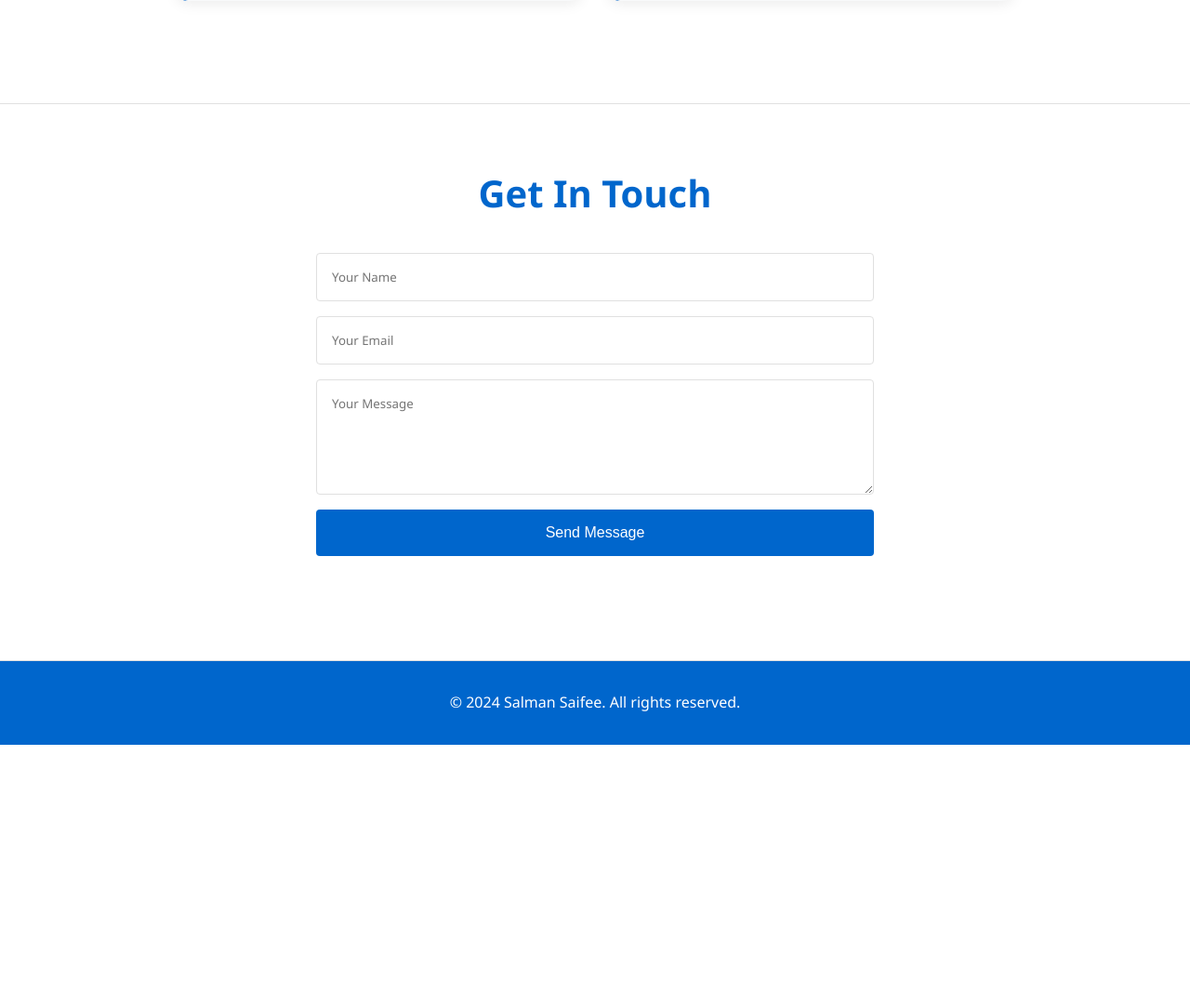
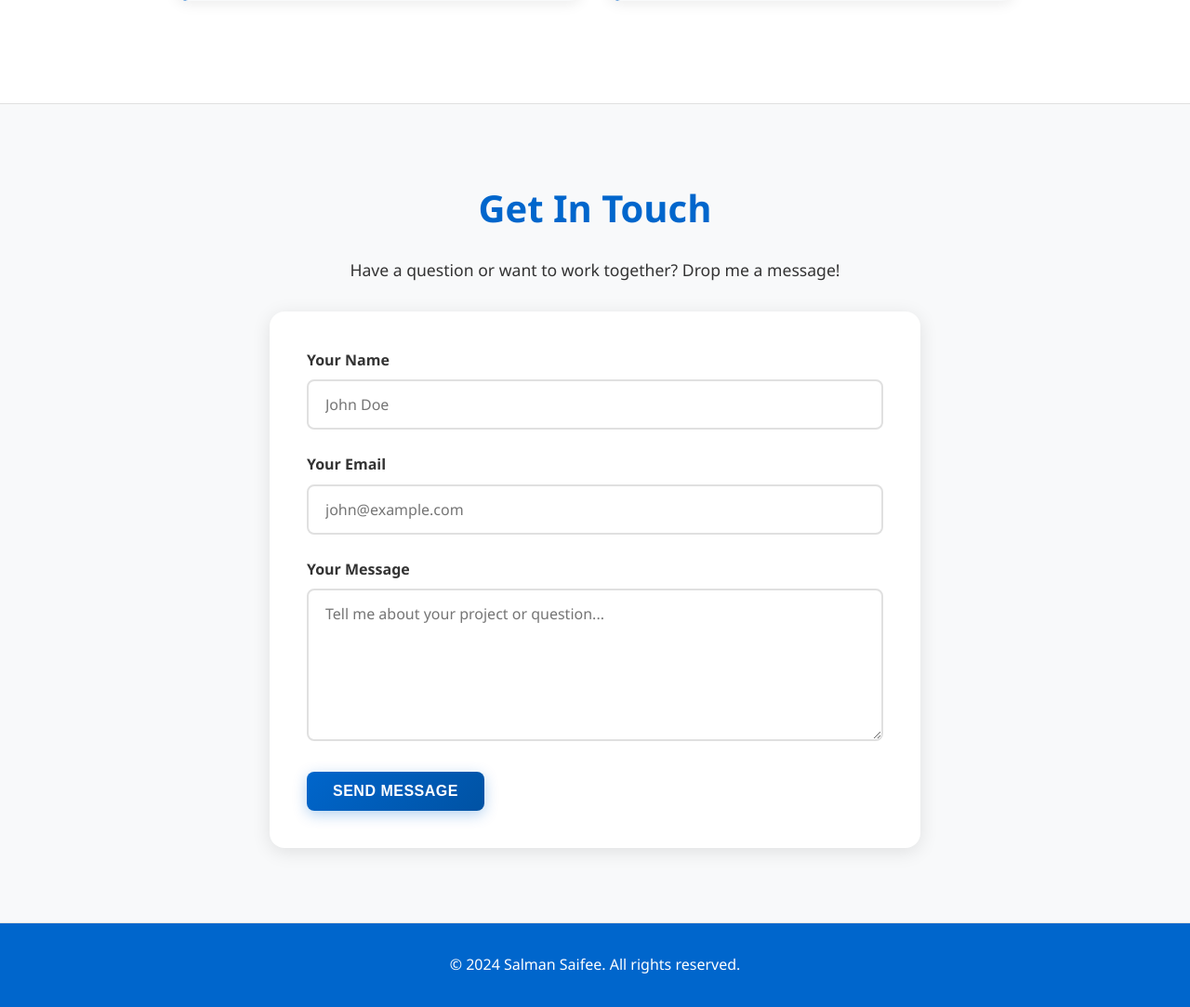
Before and after one commit to salmansaifee/portfolio-website, a Flask app: page / in a window 1280 px wide. Shown: the part 3863-4946 px from the top of the page at 93% size. Before the commit the page ends 4664 px from the top, so only its background shows below. Run offline with Flask 3, Linux system fonts and the light colour scheme.

Commit message:
Added working contact form with EmailJS

```diff
--- a/backend/static/css/style.css
+++ b/backend/static/css/style.css
@@ -646,38 +646,125 @@ h2 {
 }
 
 /* Contact */
+/* ============================================
+   CONTACT FORM SECTION
+   ============================================ */
+
+.contact {
+    padding: 80px 20px;
+    background: #f8f9fa;
+}
+
+.contact h2 {
+    text-align: center;
+    font-size: 2.5em;
+    color: #0066cc;
+    margin-bottom: 20px;
+}
+
 .contact-form {
-    max-width: 600px;
-    margin: 0 auto 3rem;
-    display: flex;
-    flex-direction: column;
-    gap: 1rem;
-}
-
-.contact-form input,
-.contact-form textarea {
-    padding: 1rem;
-    border: 1px solid var(--border);
-    border-radius: 4px;
+    max-width: 700px;
+    margin: 0 auto;
+    background: white;
+    padding: 40px;
+    border-radius: 16px;
+    box-shadow: 0 4px 20px rgba(0, 0, 0, 0.1);
+}
+
+.form-group {
+    margin-bottom: 25px;
+}
+
+.form-group label {
+    display: block;
+    font-weight: 600;
+    margin-bottom: 8px;
+    color: #333;
+    font-size: 1em;
+}
+
+.form-group input,
+.form-group textarea {
+    width: 100%;
+    padding: 14px 18px;
+    border: 2px solid #e0e0e0;
+    border-radius: 8px;
+    font-size: 1em;
     font-family: inherit;
-    background: var(--bg);
-    color: var(--text);
-}
-
-.contact-form button {
-    padding: 1rem;
-    background: var(--primary);
-    color: white;
-    border: none;
-    border-radius: 4px;
-    cursor: pointer;
-    font-size: 1rem;
-    transition: background 0.3s;
-}
-
-.contact-form button:hover {
-    background: var(--accent);
-}
+    transition: all 0.3s ease;
+    box-sizing: border-box;
+}
+
+.form-group input:focus,
+.form-group textarea:focus {
+    outline: none;
+    border-color: #0066cc;
+    box-shadow: 0 0 0 3px rgba(0, 102, 204, 0.1);
+}
+
+.form-group textarea {
+    resize: vertical;
+    min-height: 120px;
+}
+
+#form-message {
+    padding: 15px;
+    border-radius: 8px;
+    display: none;
+}
+
+#form-message.success {
+    background: #d4edda;
+    color: #155724;
+    border: 1px solid #c3e6cb;
+    display: block;
+}
+
+#form-message.error {
+    background: #f8d7da;
+    color: #721c24;
+    border: 1px solid #f5c6cb;
+    display: block;
+}
+
+/* Dark Theme */
+body.dark-theme .contact {
+    background: #1a1a1a;
+}
+
+body.dark-theme .contact-form {
+    background: #2d2d2d;
+}
+
+body.dark-theme .form-group label {
+    color: #e0e0e0;
+}
+
+body.dark-theme .form-group input,
+body.dark-theme .form-group textarea {
+    background: #1a1a1a;
+    border-color: #444;
+    color: #e0e0e0;
+}
+
+body.dark-theme .form-group input:focus,
+body.dark-theme .form-group textarea:focus {
+    border-color: #00d4ff;
+    box-shadow: 0 0 0 3px rgba(0, 212, 255, 0.1);
+}
+
+/* Mobile Responsive */
+@media (max-width: 768px) {
+    .contact-form {
+        padding: 25px;
+    }
+
+    .form-group input,
+    .form-group textarea {
+        padding: 12px 15px;
+    }
+}
+
 
 /* Footer */
 .footer {
--- a/backend/templates/index.html
+++ b/backend/templates/index.html
@@ -202,14 +202,36 @@
 <section id="contact" class="contact">
     <div class="container">
         <h2>Get In Touch</h2>
-            <form class="contact-form" id="contactForm">
-                <input type="text" id="name" placeholder="Your Name" required>
-                <input type="email" id="email" placeholder="Your Email" required>
-                <textarea id="message" placeholder="Your Message" rows="5" required></textarea>
-                <button type="submit">Send Message</button>
+        <p style="text-align: center; margin-bottom: 30px; font-size: 1.1em;">
+            Have a question or want to work together? Drop me a message!
+        </p>
+
+        <form id="contact-form" class="contact-form">
+            <div class="form-group">
+                <label for="name">Your Name</label>
+                <input type="text" id="name" name="from_name" placeholder="John Doe" required>
+            </div>
+
+            <div class="form-group">
+                <label for="email">Your Email</label>
+                <input type="email" id="email" name="from_email" placeholder="john@example.com" required>
+            </div>
+
+            <div class="form-group">
+                <label for="message">Your Message</label>
+                <textarea id="message" name="message" rows="6" placeholder="Tell me about your project or question..." required></textarea>
+            </div>
+
+            <button type="submit" class="btn-primary" id="submit-btn">
+                <span id="btn-text">Send Message</span>
+                <span id="btn-loading" style="display: none;">Sending...</span>
+            </button>
+
+            <div id="form-message" style="margin-top: 20px; text-align: center; font-weight: 600;"></div>
         </form>
     </div>
 </section>
+
 
     <!-- Footer -->
     <footer class="footer">
@@ -295,5 +317,74 @@
             if (e.key === 'Escape') closeProjectModal();
         });
     </script>
+
+    <!-- EmailJS SDK -->
+    <script src="https://cdn.jsdelivr.net/npm/@emailjs/browser@3/dist/email.min.js"></script>
+
+    <script>
+        // Initialize EmailJS
+        (function() {
+            emailjs.init("dijKTyEPjb3nZzn3v"); // Replace with your actual public key
+        })();
+
+        // Handle form submission
+        document.getElementById('contact-form').addEventListener('submit', function(e) {
+            e.preventDefault();
+
+            // Get form elements
+            const submitBtn = document.getElementById('submit-btn');
+            const btnText = document.getElementById('btn-text');
+            const btnLoading = document.getElementById('btn-loading');
+            const formMessage = document.getElementById('form-message');
+
+            // Disable button and show loading
+            submitBtn.disabled = true;
+            btnText.style.display = 'none';
+            btnLoading.style.display = 'inline';
+            formMessage.style.display = 'none';
+
+            // Send email using EmailJS
+            emailjs.sendForm(
+                'service_ee4iszl',      // Replace with your Service ID
+                'template_c0t6ltj',     // Replace with your Template ID
+                this
+            )
+            .then(function(response) {
+                console.log('SUCCESS!', response.status, response.text);
+
+                // Show success message
+                formMessage.textContent = '✓ Message sent successfully! I\'ll get back to you soon.';
+                formMessage.className = 'success';
+                formMessage.style.display = 'block';
+
+                // Reset form
+                document.getElementById('contact-form').reset();
+
+                // Re-enable button
+                submitBtn.disabled = false;
+                btnText.style.display = 'inline';
+                btnLoading.style.display = 'none';
+
+            }, function(error) {
+                console.log('FAILED...', error);
+
+                // Show error message
+                formMessage.textContent = '✗ Failed to send message. Please try again or email me directly.';
+                formMessage.className = 'error';
+                formMessage.style.display = 'block';
+
+                // Re-enable button
+                submitBtn.disabled = false;
+                btnText.style.display = 'inline';
+                btnLoading.style.display = 'none';
+            });
+        });
+    </script>
+
+    <!-- Portfolio data and other scripts -->
+    <script>
+        window.portfolioData = {{ data | tojson | safe }};
+    </script>
+    <script src="{{ url_for('static', filename='js/main.js') }}"></script>
 </body>
 </html>
```
Lines whose indentation alone changed are shown as unchanged.
